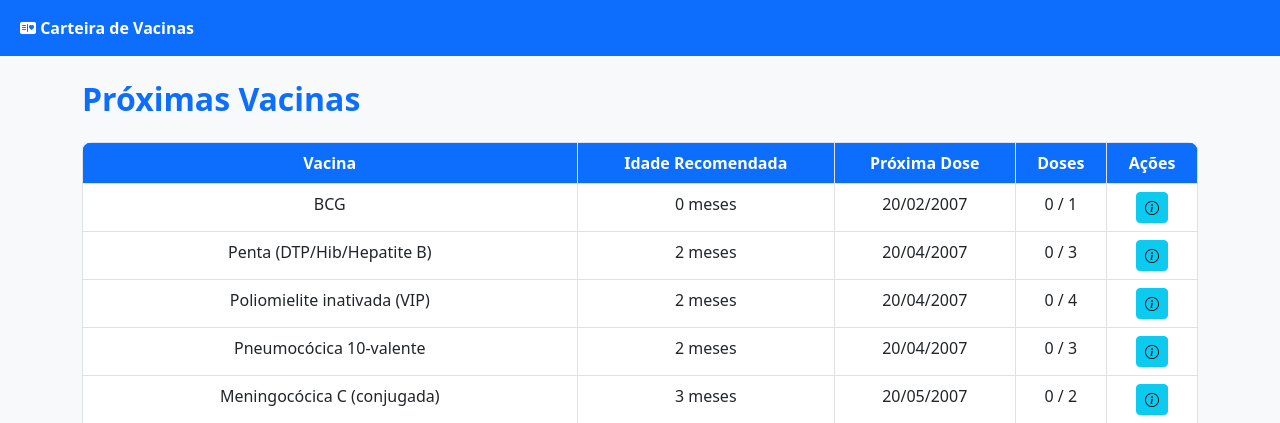
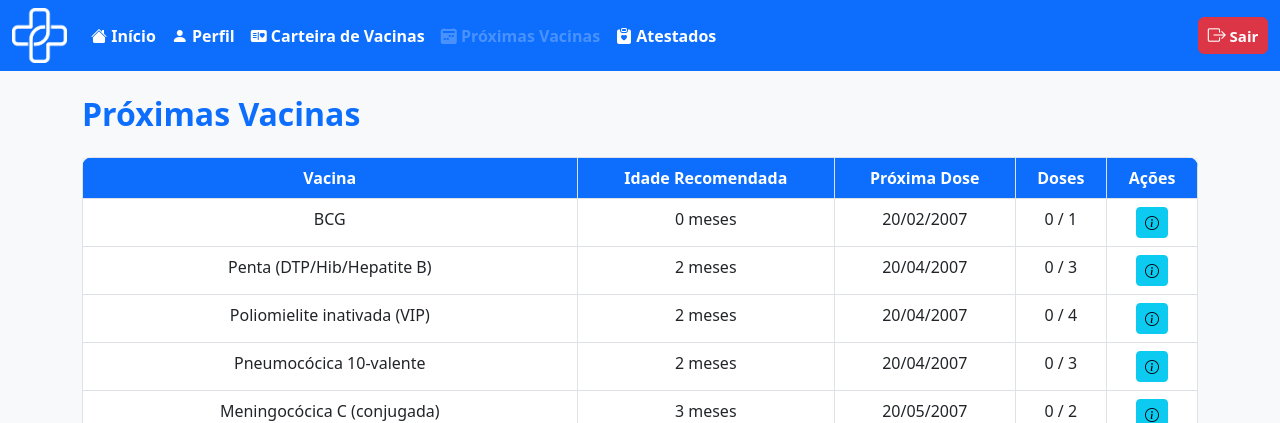
Before and after one commit to RafaelFavetta/DigitalVac, a PHP site: page /usuario/proxima_vac.php in a window 1280 px wide. Shown: the top 423 px of the page. Run offline with PHP 8.4, Linux system fonts and the light colour scheme; a user stored in the database is signed in; data comes from the database, SQL or seed files in the repository; data that the repository does not hold is empty.

Commit message:
navbar de volta

```diff
--- a/usuario/proxima_vac.php
+++ b/usuario/proxima_vac.php
@@ -129,12 +129,39 @@ function formatarIdade($idade_reco) {
 <body>
     <nav class="navbar navbar-expand-lg bg-primary" data-bs-theme="dark">
         <div class="container-fluid">
+            <div class="d-flex align-items-center">
+                <img src="../img/logo_vetor.png" alt="Logo DigitalVac" width="55" height="55" class="me-3">
+            </div>
+            <button class="navbar-toggler" type="button" data-bs-toggle="collapse" data-bs-target="#navbarNavAltMarkup"
+                aria-controls="navbarNavAltMarkup" aria-expanded="false" aria-label="Toggle navigation">
+                <span class="navbar-toggler-icon"></span>
+            </button>
             <div class="collapse navbar-collapse" id="navbarNavAltMarkup">
                 <div class="navbar-nav">
+                    <a class="nav-link active fs-6 fw-bold" href="telainicioU.php">
+                        <i class="bi bi-house-fill"></i> Início
+                    </a>
+                    <a class="nav-link active fs-6 fw-bold" href="perfilU.php">
+                        <i class="bi bi-person-fill"></i> Perfil
+                    </a>
                     <a class="nav-link active fs-6 fw-bold" href="carteira_vac.php">
                         <i class="bi bi-postcard-heart-fill"></i> Carteira de Vacinas
                     </a>
+                    <a class="nav-link disabled fs-6 fw-bold" aria-disabled="true" href="proxima_vac.php">
+                        <i class="bi bi-calendar2-week-fill"></i> Próximas Vacinas
+                    </a>
+                    <a class="nav-link active fs-6 fw-bold" href="atestado_medico.php">
+                        <i class="bi bi-clipboard-heart-fill"></i> Atestados
+                    </a>
                 </div>
+                <ul class="navbar-nav ms-auto">
+                    <li class="nav-item">
+                        <a class="btn btn-danger fw-bold px-2 py-1" style="font-size: 15px; min-width: 70px;"
+                            href="../outros/sair.php">
+                            <i class="bi bi-box-arrow-right" style="font-size: 18px;"></i> Sair
+                        </a>
+                    </li>
+                </ul>
             </div>
         </div>
     </nav>
```
